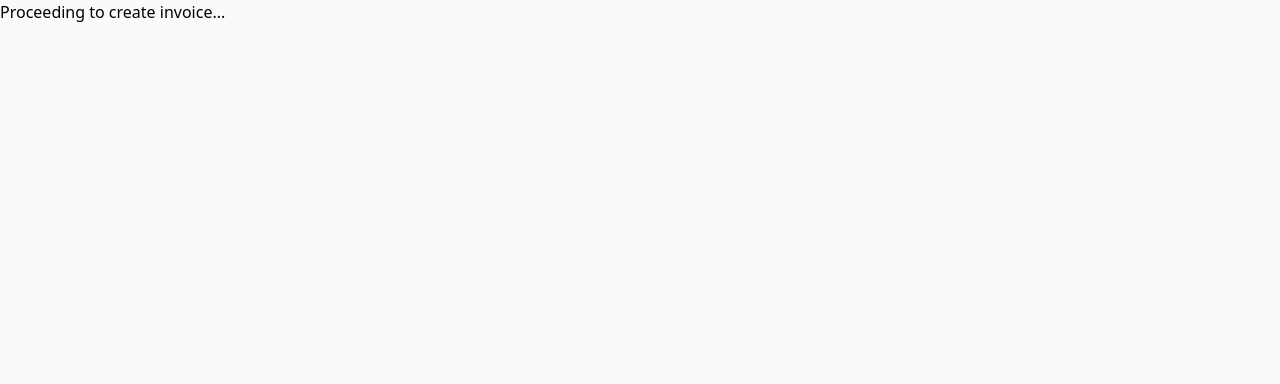
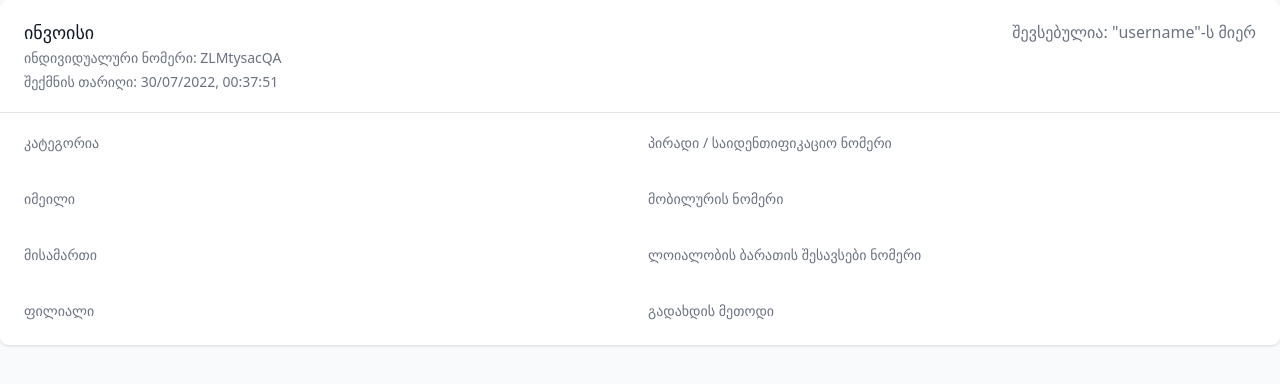
Before and after one commit to nNabakhteveli/Invoices-UI, a React (Create React App) app: page /proceed-with-invoice-creation in a window 1280 px wide. Shown: the top 384 px of the page. Built offline with nearby package versions, Linux system fonts and the light colour scheme.

Commit message:
Added a page for generating invoice document

```diff
--- a/src/App.js
+++ b/src/App.js
@@ -1,23 +1,19 @@
-import { BrowserRouter as Router, Routes, Route } from 'react-router-dom';
+import { BrowserRouter as Router, Routes, Route } from "react-router-dom";
 
-import LoginPage from './components/Login';
-import ChooseCategory from './components/ChooseCategories';
-import StartCreatingInvoice from './components/StartCreatingInvoice';
-import ProcoeedWithInvoiceCreation from './components/ProceedWithInvoiceCreation';
-
-import categoriesData from './categoryComponentsData';
+import routes from "./routes";
 
 const App = () => {
 	return (
 		<Router>
 			<Routes>
-        <Route path="/" element={<LoginPage />} />
-        <Route path="/categories" element={<ChooseCategory categoriesData={categoriesData} />} />
-        <Route path="/create-invoice" element={<StartCreatingInvoice />} />
-        <Route path="/proceed-with-invoice-creation" element={<ProcoeedWithInvoiceCreation />} />
+				{
+          routes.map(route => (
+            <Route key={route.id} path={route.path} {...route} />
+          ))
+        }
 			</Routes>
 		</Router>
 	);
-}
+};
 
 export default App;
--- /dev/null
+++ b/src/components/NotFoundResponse.jsx
@@ -0,0 +1,3 @@
+const NotFoundResponse = () => <h1>404 - not found...</h1>
+
+export default NotFoundResponse;
--- a/src/components/ProceedWithInvoiceCreation.jsx
+++ b/src/components/ProceedWithInvoiceCreation.jsx
@@ -1,15 +1,52 @@
-import queryString from 'query-string';
+import queryString from "query-string";
 import { nanoid } from "nanoid";
 
+import SingleField from "./ProceedWithInvoiceCreationComponents/SingleField";
+
 const ProcoeedWithInvoiceCreation = () => {
-   const parsed = queryString.parse(document.location.search);
-   console.log(parsed)
-   const { address, branch, chosenCategory, email, idNumber, mobileNumber, numberForCard, paymentMethod } = parsed;
+	const parsed = queryString.parse(document.location.search);
+	const {
+		address,
+		branch,
+		chosenCategory,
+		email,
+		idNumber,
+		mobileNumber,
+		numberForCard,
+		paymentMethod,
+	} = parsed;
 
+	return (
+		<div className="bg-white shadow overflow-hidden sm:rounded-lg">
+			<div className="px-4 py-5 sm:px-6">
+            <div className="flex justify-between">
+               <h3 className="text-lg leading-6 font-medium text-gray-900">
+                  ინვოისი
+               </h3>
+               <h3 className="text-gray-500">შევსებულია: "username"-ს მიერ</h3>
+            </div>
+				<p className="mt-1 max-w-2xl text-sm text-gray-500">
+					ინდივიდუალური ნომერი: {nanoid(10)}
+				</p>
 
-   return(
-      <h1>Proceeding to create invoice...</h1>
-   );
-}
+            <p className="mt-1 max-w-2xl text-sm text-gray-500">
+					შექმნის თარიღი: {new Date().toLocaleString('en-GB', { timeZone: 'Asia/Tbilisi' })}
+				</p>
+			</div>
+			<div className="border-t border-gray-200 px-4 py-5 sm:px-6">
+				<dl className="grid grid-cols-1 gap-x-4 gap-y-8 sm:grid-cols-2">
+               <SingleField title="კატეგორია" content={chosenCategory} />
+               <SingleField title="პირადი / საიდენთიფიკაციო ნომერი" content={idNumber} />
+               <SingleField title="იმეილი" content={email} />
+               <SingleField title="მობილურის ნომერი" content={mobileNumber} />
+               <SingleField title="მისამართი" content={address} />
+               <SingleField title="ლოიალობის ბარათის შესავსები ნომერი" content={numberForCard} />
+               <SingleField title="ფილიალი" content={branch} />
+               <SingleField title="გადახდის მეთოდი" content={paymentMethod} />
+				</dl>
+			</div>
+		</div>
+	);
+};
 
 export default ProcoeedWithInvoiceCreation;
--- /dev/null
+++ b/src/components/ProceedWithInvoiceCreationComponents/SingleField.jsx
@@ -0,0 +1,10 @@
+const SingleField = ({ title, content }) => {
+	return (
+		<div className="sm:col-span-1">
+			<dt className="text-sm font-medium text-gray-500">{title}</dt>
+			<dd className="mt-1 text-sm text-gray-900">{content}</dd>
+		</div>
+	);
+};
+
+export default SingleField;
--- a/src/components/StartCreatingInvoice.jsx
+++ b/src/components/StartCreatingInvoice.jsx
@@ -2,9 +2,9 @@ import { useState, useEffect } from "react";
 import { Link } from "react-router-dom";
 import queryString from "query-string";
 
-import InputField from "./CreateInvoiceComponents/InputField";
-import NextStepOrSaveButton from './CreateInvoiceComponents/NextStepOrSaveButton';
-import SecondStepOfCreatingInvoice from './CreateInvoiceComponents/SecondStepOfCreatingInvoice';
+import InputField from "./StartCreatingInvoiceComponents/InputField";
+import NextStepOrSaveButton from './StartCreatingInvoiceComponents/NextStepOrSaveButton';
+import SecondStepOfCreatingInvoice from './StartCreatingInvoiceComponents/SecondStepOfCreatingInvoice';
 
 const CreateInvoice = () => {
 	const [chosenCategory, setChosenCategory] = useState("");
--- a/src/components/CreateInvoiceComponents/SecondStepOfCreatingInvoice.jsx
+++ b/src/components/StartCreatingInvoiceComponents/SecondStepOfCreatingInvoice.jsx
@@ -9,11 +9,10 @@ const SecondStepOfCreatingInvoice = ({ formDataHandler }) => {
 				fieldName="branch"
 				placeholder="აირჩიე ფილიალი"
 				optionsList={[
-					"ფილიალი 1",
-					"ფილიალი 2",
-					"ფილიალი 3",
-					"ფილიალი 4",
-					"ფილიალი 5",
+					"ვაკის ფილიალი",
+					"საბურთალოს ფილიალი",
+					"დიღომის ფილიალი",
+					"ვარკეთილის ფილიალი"
 				]}
 			/>
 
--- /dev/null
+++ b/src/routes.js
@@ -0,0 +1,37 @@
+import LoginPage from './components/Login';
+import ChooseCategory from './components/ChooseCategories';
+import StartCreatingInvoice from './components/StartCreatingInvoice';
+import ProcoeedWithInvoiceCreation from './components/ProceedWithInvoiceCreation';
+import NotFoundResponse from './components/NotFoundResponse';
+
+import categoriesData from "./categoryComponentsData";
+
+// Must add permissions for certain routes later
+const routes = [
+	{
+		path: "/",
+		element: <LoginPage />
+	},
+	{
+		path: "/categories",
+		element: <ChooseCategory categoriesData={categoriesData} />
+	},
+	{
+		path: "/create-invoice",
+		element: <StartCreatingInvoice />
+	},
+	{
+		path: "/proceed-with-invoice-creation",
+		element: <ProcoeedWithInvoiceCreation />
+	},
+	{
+		path: "*",
+		element: <NotFoundResponse />
+	}
+];
+
+export default routes
+	.map((route, index) => ({
+		id: index,
+		...route
+	}));
```
Also changed, not shown: src/components/StartCreatingInvoiceComponents/InputField.jsx (renamed from src/components/CreateInvoiceComponents/InputField.jsx), src/components/StartCreatingInvoiceComponents/NextStepOrSaveButton.jsx (renamed from src/components/CreateInvoiceComponents/NextStepOrSaveButton.jsx), src/components/StartCreatingInvoiceComponents/SelectField.jsx (renamed from src/components/CreateInvoiceComponents/SelectField.jsx). Lines whose indentation alone changed are shown as unchanged.
